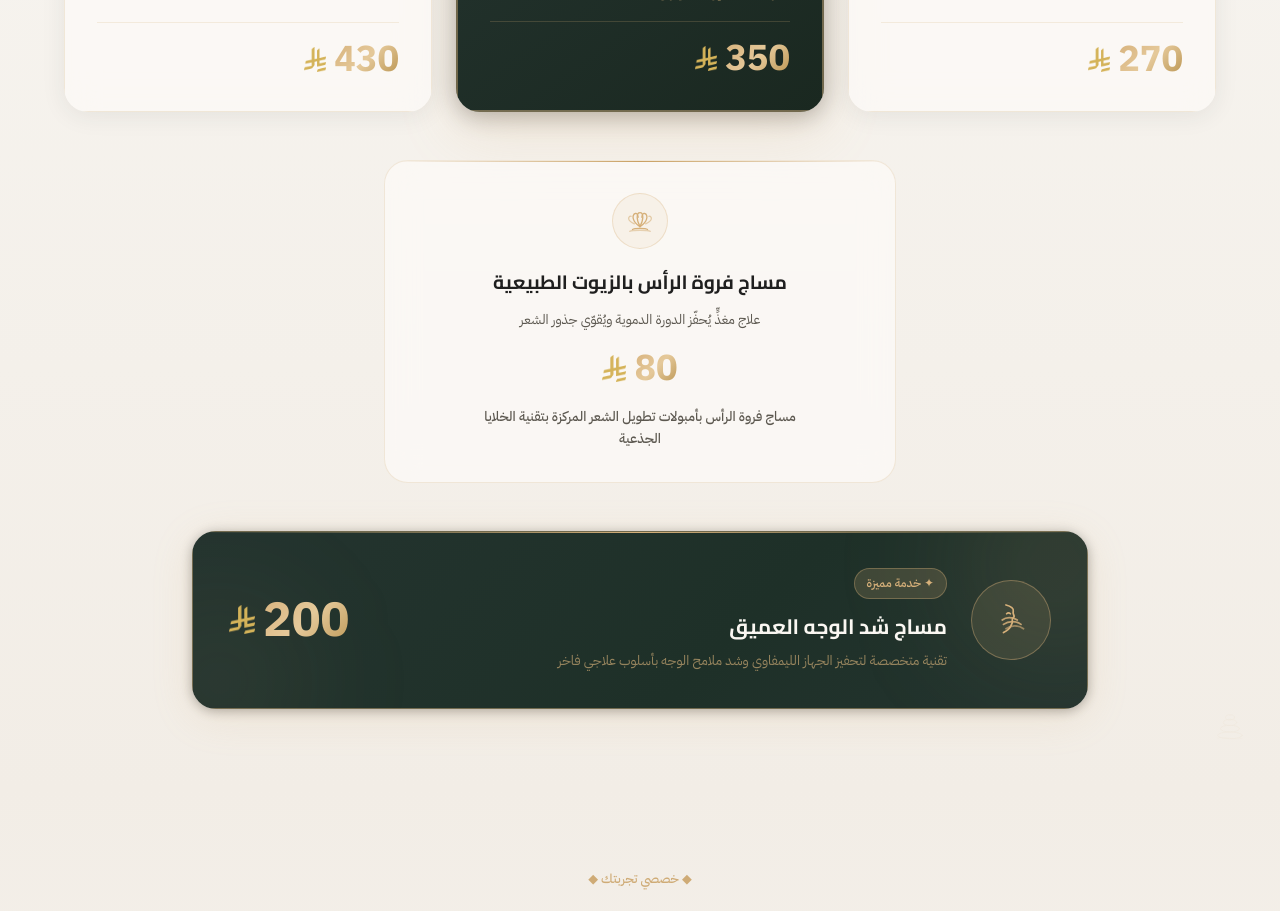
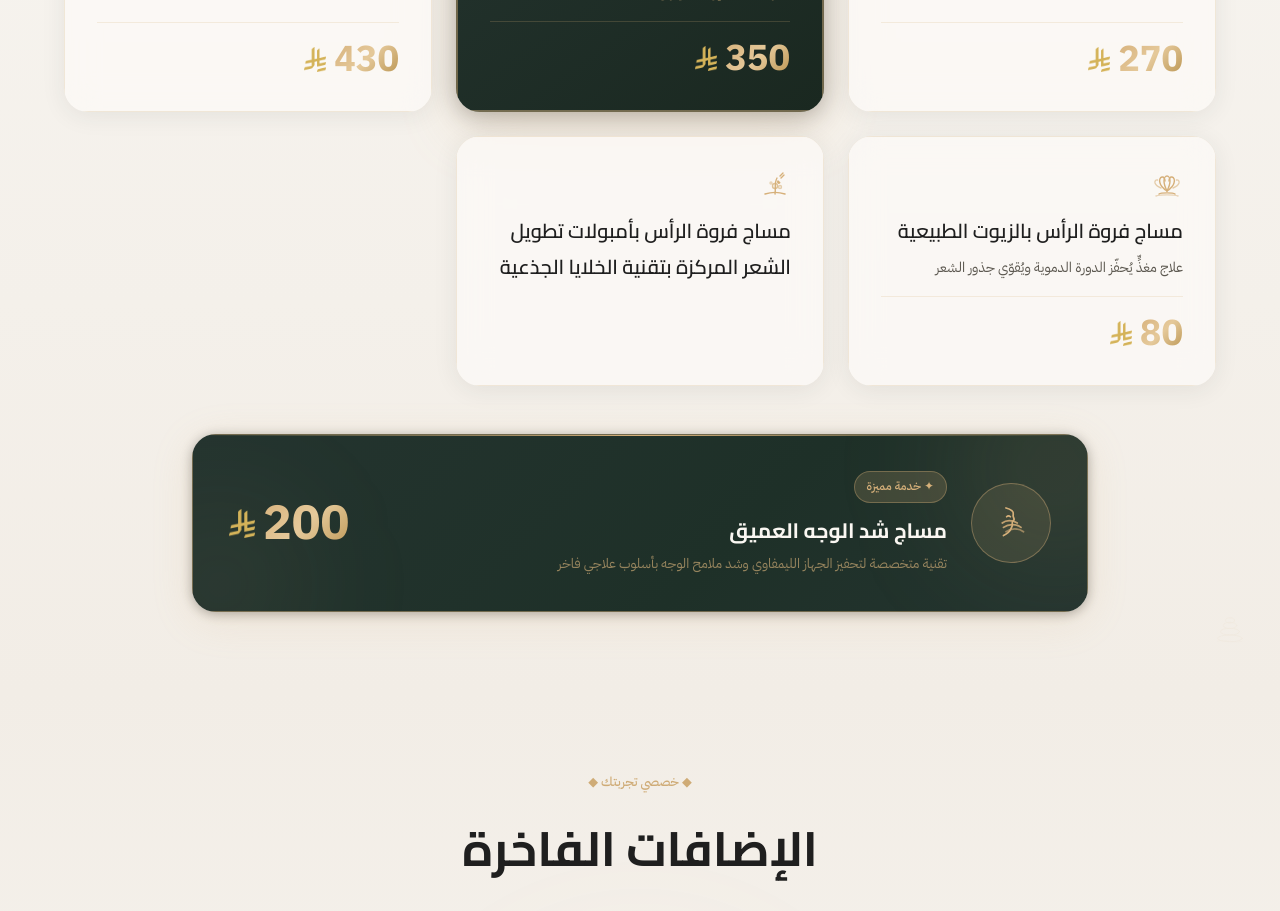
Before and after one commit to OMDANY1/Loyalty-Spa, a Next.js app: page / in a window 1280 px wide. Shown: the part 1400-2311 px from the top of the page. Built offline with nearby package versions, Linux system fonts and the light colour scheme.

Commit message:
Add new sec

```diff
--- a/src/components/MassageSection.tsx
+++ b/src/components/MassageSection.tsx
@@ -5,7 +5,7 @@ import { useApp } from "@/contexts/AppContext";
 import PriceCard from "./PriceCard";
 import SectionTitle from "./SectionTitle";
 import RiyalIcon from "./RiyalIcon";
-import { MassageIcon, SpaStoneIcon, LotusIcon, DeepFacialIcon } from "./SpaIcons";
+import { MassageIcon, SpaStoneIcon, LotusIcon, DeepFacialIcon, AmpouleStemCellIcon } from "./SpaIcons";
 
 export default function MassageSection() {
   const { t } = useApp();
@@ -15,6 +15,8 @@ export default function MassageSection() {
     { id: "oneHour",     title: t.massage.oneHour,     price: "270", description: t.massage.oneHourDesc,     icon: <MassageIcon size={32} /> },
     { id: "oneHalfHour", title: t.massage.oneHalfHour, price: "350", description: t.massage.oneHalfHourDesc, badge: t.massage.mostPopular, featured: true, icon: <MassageIcon size={32} /> },
     { id: "twoHours",    title: t.massage.twoHours,    price: "430", description: t.massage.twoHoursDesc,    icon: <MassageIcon size={32} /> },
+    { id: "scalpNatural", title: t.massage.scalpTitle,   price: "80",  description: t.massage.scalpDesc,        icon: <LotusIcon size={32} /> },
+    { id: "scalpAmpoule", title: t.massage.scalpAmpouleTitle, icon: <AmpouleStemCellIcon size={32} /> },
   ];
 
   return (
@@ -40,55 +42,6 @@ export default function MassageSection() {
             <PriceCard key={service.id} {...service} index={i} />
           ))}
         </div>
-
-        {/* Scalp massage */}
-        <Animate
-          initial={reduced ? false : { opacity: 0, y: 10 }}
-          animate={reduced ? undefined : { opacity: 1, y: 0 }}
-          transition={{ duration: 0.5, delay: 0.15, ease: [0.22, 1, 0.36, 1] as [number, number, number, number] }}
-          className="max-w-lg mx-auto mb-12 hover-lift reveal-animate"
-        >
-          <div
-            className="rounded-3xl p-6 md:p-8 text-center relative overflow-hidden"
-            style={{ background: "var(--card-glass-bg)", backdropFilter: "blur(16px)", border: "1px solid var(--card-glass-border)" }}
-          >
-            <div className="absolute top-0 inset-x-0 h-px"
-              style={{ background: "linear-gradient(90deg, transparent, var(--gold), transparent)" }} />
-            <div className="flex justify-center mb-4">
-              <div className="w-14 h-14 rounded-full flex items-center justify-center"
-                style={{ background: "rgba(214,176,122,0.1)", border: "1px solid rgba(214,176,122,0.3)" }}>
-                <LotusIcon size={30} />
-              </div>
-            </div>
-            <h3 className="ar-text font-bold mb-2"
-              style={{ fontSize: "clamp(1rem, 3vw, 1.2rem)", color: "var(--text-primary)", letterSpacing: 0 }}>
-              {t.massage.scalpTitle}
-            </h3>
-            <p className="ar-text mb-4" style={{ fontSize: "0.85rem", color: "var(--text-muted)" }}>
-              {t.massage.scalpDesc}
-            </p>
-            <div className="flex items-center justify-center gap-2">
-              <span className="text-4xl font-bold tabular-nums"
-                style={{ background: "linear-gradient(135deg, #D6B07A, #E5C99A, #B8924E)", WebkitBackgroundClip: "text", WebkitTextFillColor: "transparent", backgroundClip: "text" }}>
-                80
-              </span>
-              <RiyalIcon size={24} />
-            </div>
-            {t.massage.scalpSecondaryDesc && (
-              <div className="mx-auto max-w-[280px] md:max-w-[340px]" style={{ marginTop: "18px" }}>
-                <p className="ar-text font-medium text-center"
-                  style={{
-                    fontSize: "0.85rem",
-                    color: "var(--text-muted)",
-                    lineHeight: 1.6,
-                    letterSpacing: 0
-                  }}>
-                  {t.massage.scalpSecondaryDesc}
-                </p>
-              </div>
-            )}
-          </div>
-        </Animate>
 
       <div className="rounded-3xl overflow-hidden max-w-4xl mx-auto mt-4" style={{ boxShadow: "0 8px 40px rgba(214,176,122,0.18), 0 2px 12px rgba(0,0,0,0.3)" }}>
         <Animate
--- a/src/components/PriceCard.tsx
+++ b/src/components/PriceCard.tsx
@@ -4,7 +4,7 @@ import RiyalIcon from "./RiyalIcon";
 
 interface PriceCardProps {
   title: string;
-  price: string | number;
+  price?: string | number;
   description?: string;
   badge?: string;
   featured?: boolean;
@@ -99,6 +99,7 @@ export default function PriceCard({
           </div>
         </div>
 
+        {price && (
           <div
             className="flex items-center gap-2 mt-auto pt-4"
             style={{ borderTop: "1px solid rgba(214,176,122,0.2)" }}
@@ -117,6 +118,7 @@ export default function PriceCard({
             </span>
             <RiyalIcon size={22} />
           </div>
+        )}
       </Animate>
     </div>
   );
--- a/src/components/SpaIcons.tsx
+++ b/src/components/SpaIcons.tsx
@@ -633,3 +633,24 @@ export function CavitationIcon(p: IconProps) {
     </IconBase>
   );
 }
+
+/* ── Ampoule Stem Cell / Hair Growth ── */
+export function AmpouleStemCellIcon(p: IconProps) {
+  return (
+    <IconBase {...p}>
+      {/* Scalp line */}
+      <path d="M6 25 C12 23 20 23 26 25" />
+      {/* Hair strand */}
+      <path d="M16 25 C17 20 15 14 18 9" />
+      {/* Concentrated active molecules (stem cell) */}
+      <circle cx="16" cy="17" r="2.5" opacity="0.75" />
+      <circle cx="12" cy="14" r="1" opacity="0.5" />
+      <circle cx="21" cy="18" r="1.5" opacity="0.6" />
+      {/* Ampoule dropper hovering */}
+      <path d="M25 6 L22 9" />
+      <path d="M21 7 L24 4" />
+      {/* Droplet */}
+      <path d="M19 12 C19 12 18.2 13 19 13.8 C19.8 14.6 20.8 13.8 20.8 13.8 C20.8 13.8 19 12 19 12Z" />
+    </IconBase>
+  );
+}
--- a/src/translations/index.ts
+++ b/src/translations/index.ts
@@ -40,7 +40,7 @@ export const translations = {
       twoHoursDesc: "الجلسة الملكية الكاملة لأقصى درجات الاسترخاء",
       scalpTitle: "مساج فروة الرأس بالزيوت الطبيعية",
       scalpDesc: "علاج مغذٍّ يُحفّز الدورة الدموية ويُقوّي جذور الشعر",
-      scalpSecondaryDesc: "مساج فروة الرأس بأمبولات تطويل الشعر المركزة بتقنية الخلايا الجذعية",
+      scalpAmpouleTitle: "مساج فروة الرأس بأمبولات تطويل الشعر المركزة بتقنية الخلايا الجذعية",
       facialTitle: "مساج شد الوجه العميق",
       facialDesc:
         "تقنية متخصصة لتحفيز الجهاز الليمفاوي وشد ملامح الوجه بأسلوب علاجي فاخر",
@@ -193,8 +193,8 @@ export const translations = {
       scalpTitle: "Scalp Massage with Natural Oils",
       scalpDesc:
         "A nourishing treatment that stimulates blood circulation and strengthens hair roots",
-      scalpSecondaryDesc:
-        "Scalp massage with concentrated hair growth ampoules using stem cell technology",
+      scalpAmpouleTitle:
+        "Scalp Massage with Concentrated Hair Growth Ampoules Using Stem Cell Technology",
       facialTitle: "Deep Facial Lift Massage",
       facialDesc:
         "A specialized technique to stimulate the lymphatic system and sculpt facial contours in a luxurious therapeutic style",
```
Lines whose indentation alone changed are shown as unchanged.
